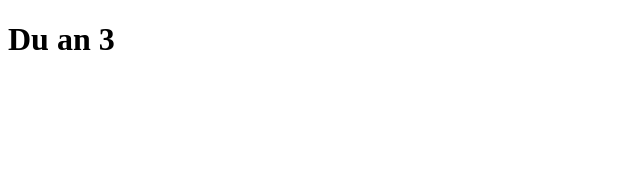
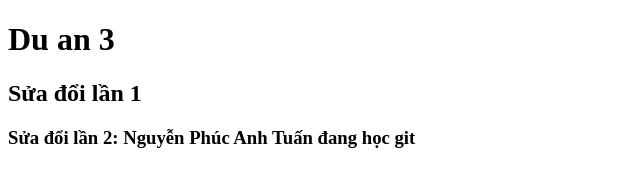
Before and after one commit to anhtuan140905/duan3, a plain HTML site: page index.html in a window 1280 px wide. Shown: the whole page, without its empty margins (0-640 px from the left). Drawn offline with Linux system fonts and the light colour scheme.

Commit message:
Sửa đổi lần 2: Nguyễn Phúc Anh Tuấn đang học git

```diff
--- a/index.html
+++ b/index.html
@@ -7,5 +7,7 @@
   </head>
   <body>
     <h1>Du an 3</h1>
+    <h2>Sửa đổi lần 1</h2>
+    <h3>Sửa đổi lần 2: Nguyễn Phúc Anh Tuấn đang học git</h3>
   </body>
 </html>
```
